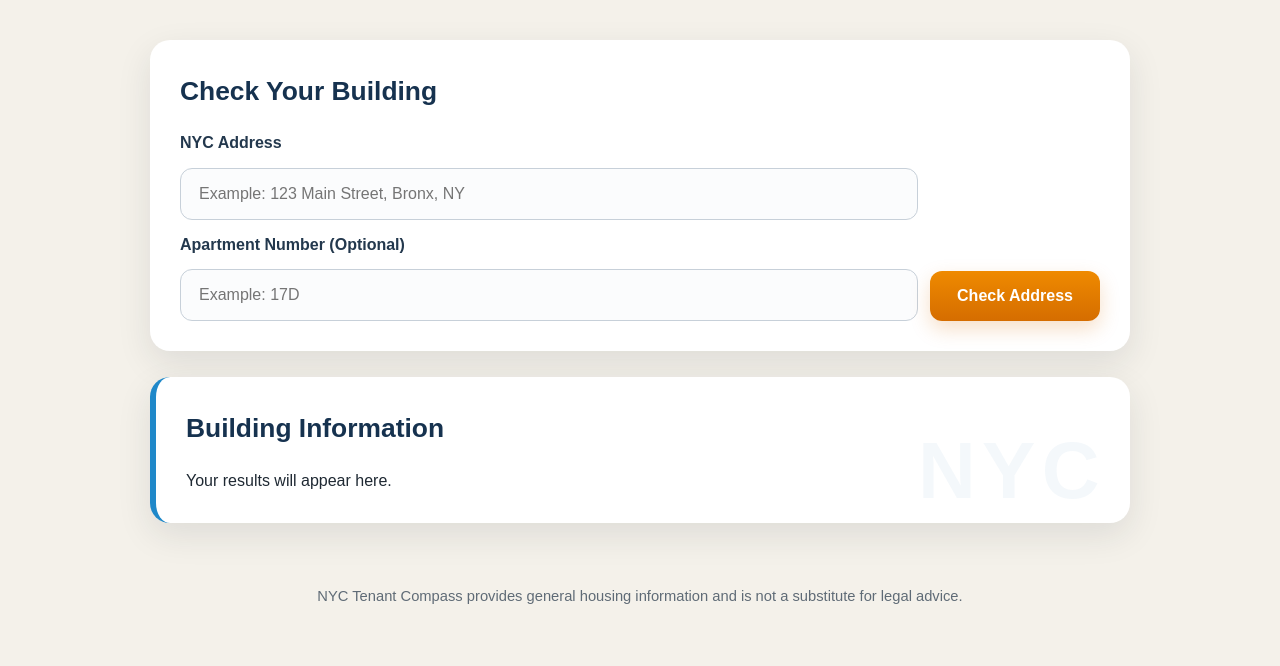
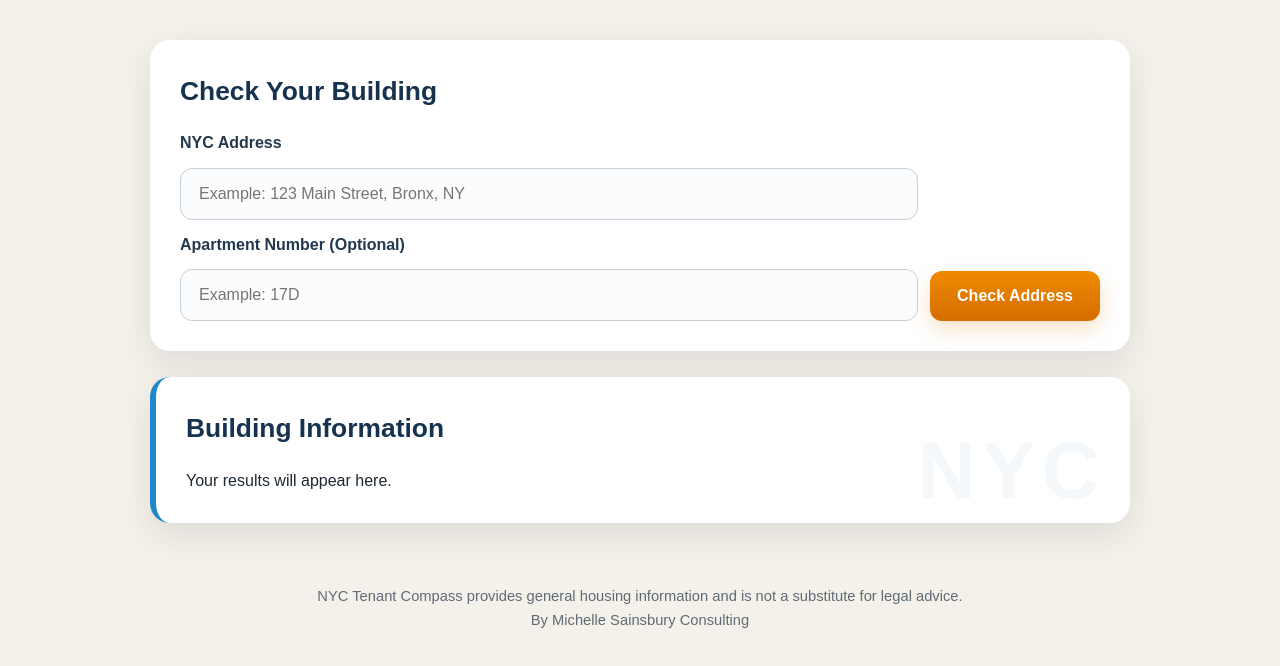
Before and after one commit to Michelle-Sainsbury/nyc-tenant-compass, a plain HTML site: page index.html in a window 1280 px wide. Shown: the part 342-1008 px from the top of the page. Drawn offline with Linux system fonts and the light colour scheme.

Commit message:
Add Michelle Sainsbury Consulting credit

```diff
--- a/index.html
+++ b/index.html
@@ -59,7 +59,9 @@
   <footer>
     <p>
       NYC Tenant Compass provides general housing information and is not a substitute for legal advice.
-    </p>
+      </p>
+      <p>By Michelle Sainsbury Consulting</p>
+
   </footer>
 
   <script src="script.js"></script>
```
